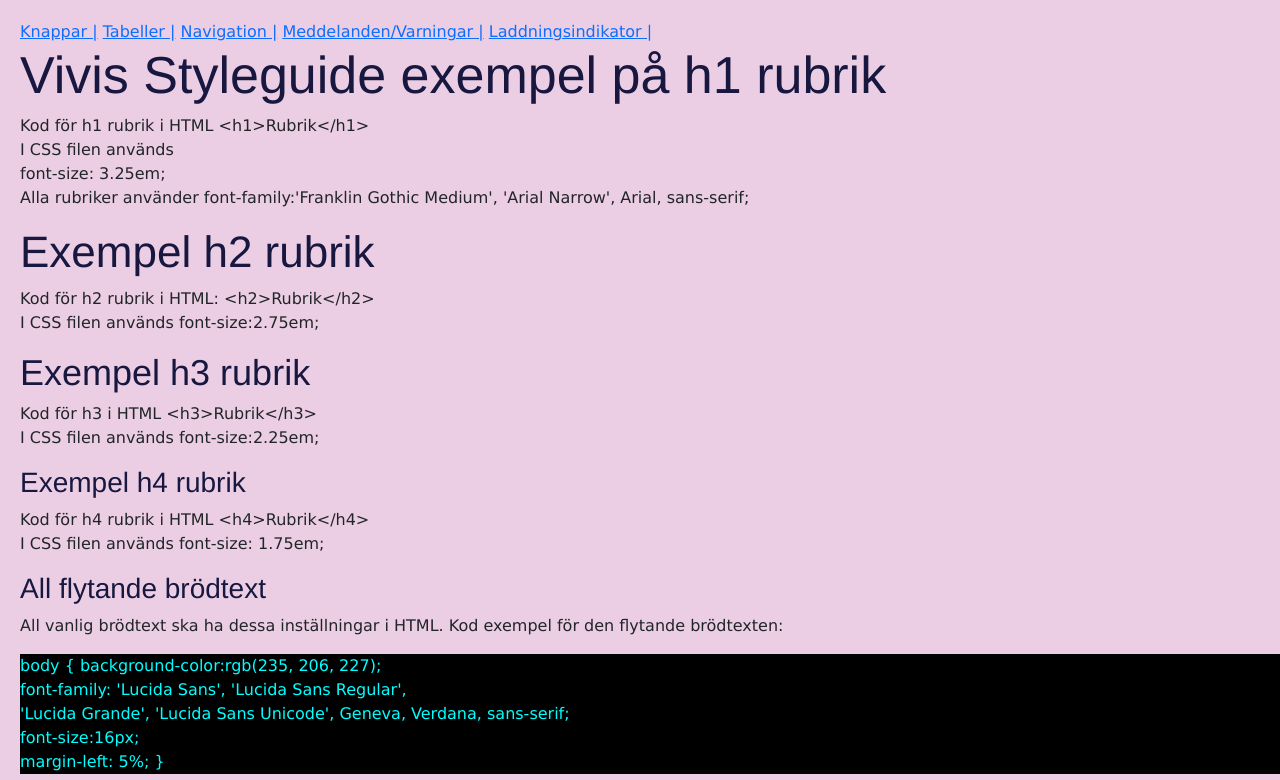
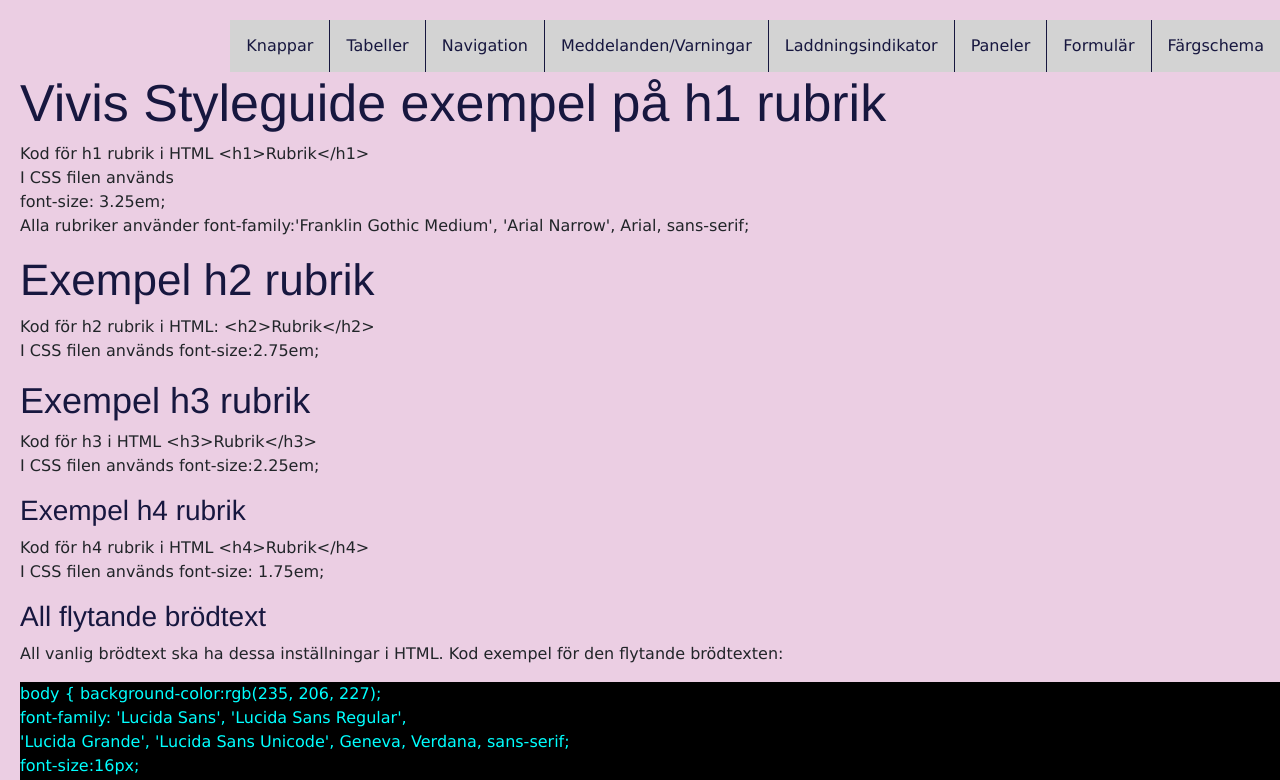
Before and after one commit to vivieri555/styleguide, a plain HTML site: page index.html in a window 1280 px wide. Shown: the top 780 px of the page. Drawn offline with nearby package versions, Linux system fonts and the light colour scheme.

Commit message:
nav bar changes

```diff
--- a/index.html
+++ b/index.html
@@ -10,12 +10,17 @@
 </head>
 <body onload="myFunction()" style="margin:0;">
     <div id="container">
-        <nav>
-            <a href="#divBtns">Knappar |</a>
-            <a href="#divsTable">Tabeller |</a>
-            <a href="#navigation">Navigation |</a>
-            <a href="#msgWarn">Meddelanden/Varningar |</a>
-            <a href="#loadHead">Laddningsindikator |</a>
+        <nav id="navContainer">
+            <ul class="navClass">
+                <li><a href="#divBtns">Knappar</a></li>
+                <li><a href="#divsTable">Tabeller</a></li>
+                <li><a href="#navigation">Navigation</a></li>
+                <li><a href="#msgWarn">Meddelanden/Varningar</a></li>
+                <li><a href="#loadHead">Laddningsindikator</a></li>
+                <li><a href="#panel">Paneler</a></li>
+                <li><a href="#formsContainer">Formulär</a></li>
+                <li><a href="#colorContainer">Färgschema</a></li>
+            </ul>
     </nav>
 <h1>Vivis Styleguide exempel på h1 rubrik</h1>
 <p>Kod för h1 rubrik i HTML &lt;h1&gt;Rubrik&lt;/h1&gt;<br>
@@ -32,8 +37,8 @@ I CSS filen används font-size:2.25em;
 </p>
 <h4>Exempel h4 rubrik</h4>
 <p>Kod för h4 rubrik i HTML &lt;h4&gt;Rubrik&lt;/h4&gt;
-    <br>I CSS filen används font-size: 1.75em;
-</p>
+    <br>I CSS filen används font-size: 1.75em;</p>
+
 <h4>All flytande brödtext</h4>
 <p>All vanlig brödtext ska ha dessa inställningar i HTML.
     Kod exempel för den flytande brödtexten:</p>
@@ -41,8 +46,8 @@ I CSS filen används font-size:2.25em;
     font-family: 'Lucida Sans', 'Lucida Sans Regular',
     <br>'Lucida Grande', 'Lucida Sans Unicode', Geneva, Verdana, sans-serif;
     <br>font-size:16px;<br>
-    margin-left: 5&#37;; &rbrace;
-</p>
+    margin-left: 5&#37;; &rbrace;</p>
+
 <div id="divBtns">
 <h4>Knappar</h4>
   <p>Standardknappar ska ha följande utseende med kodexempel:</p>
@@ -60,6 +65,7 @@ background-color:rgb(170, 230, 200);</p>
 <button id="saveBtn">Spara, OK</button>
 <button id="negativeBtn">Avbryt, Stäng, ta bort</button>
 </div>
+
 <div id="divsTable">
     <h3>Tabeller</h3>
     <p>Exempel på “längre tabell” lista i CSS kod där tabellen ska få linjer
@@ -78,6 +84,7 @@ background-color:rgb(170, 230, 200);</p>
         <td>Fyrkant</td>
     </tr>
 </table>
+
 <p>Kodexempel för lång tabell:</p>
 <img src="TableLong.png" alt="bild på lång tabell">
 </div>
@@ -116,11 +123,13 @@ background-color:rgb(170, 230, 200);</p>
 <p>Kodexempel i CSS:</p>
 <img src="ManyColumns.png" alt="bild på många kolumner">
 </div>
+
 <h3 id="navigation">Navigation</h3>
 <p>Kodexempel för navigation i Html:</p>
 <p>&lt;nav&gt;
 &lt;a href="#divBtns"&gt;Knappar |&lt;/a/&gt;
 &lt;/nav&gt;</p>
+
 <h3 id="msgWarn">Meddelanden/Varningar</h3>
 <div class="alert">
     <span class="closeBtn" onclick="this.parentElement.style.display=`none`;">&times;
@@ -128,6 +137,7 @@ background-color:rgb(170, 230, 200);</p>
 <div class="negativeAlert">
     <span class="closeBtn" onclick="this.parentElement.style.display=`none`;">&times;
     </span>Varning!<br> Stäng ruta</div>
+
     <h3 id="loadHead">Laddningsindikator</h3>
     <p>Så här ser laddnings symbolen ut, men texten kan komma att ändras i framtiden</p>
     <img id="loadImg" src="loadImg.png" alt="bild på laddningsindikator">
--- a/style.css
+++ b/style.css
@@ -210,3 +210,30 @@ max-width: 80vw;
 #negativePanel {
     background-color: rgb(240, 98, 98);
 }
+.navClass {
+    background-color:lightgrey;
+    text-decoration: none;
+    margin: 0;
+    padding: 0;
+    list-style-type: none;
+    overflow: hidden;
+    float: right;
+    li {
+        float: left;
+        flex-direction: column;
+        border-right: 1px solid rgb(23, 23, 63);
+    }
+    li a {
+        display: block;
+        color: rgb(23, 23, 63);
+        text-align: center;
+        padding: 14px 16px;
+        text-decoration: none;
+    }
+    li a:hover {
+        background-color: rgb(170, 166, 166);
+    }
+    li:last-child {
+        border-right: none;
+    }
+}
```
Lines whose indentation alone changed are shown as unchanged.
